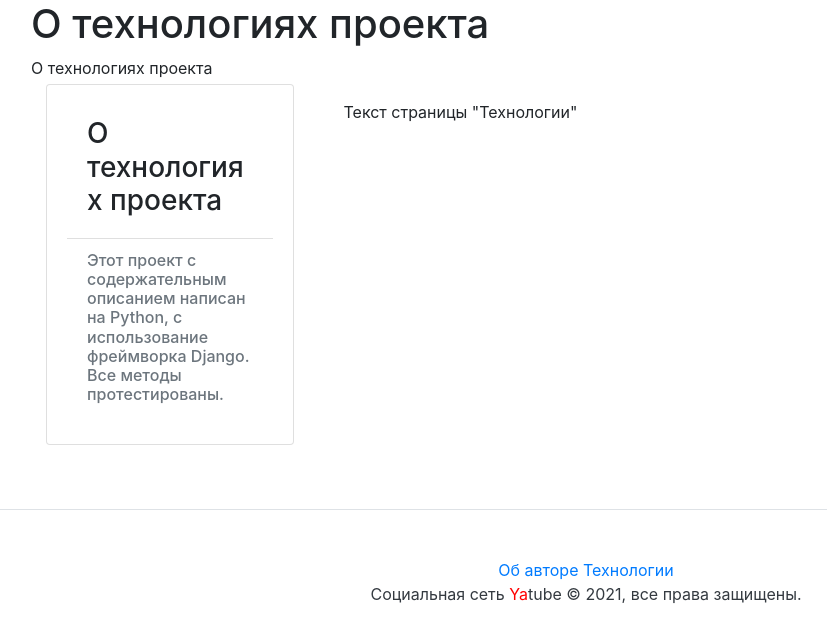
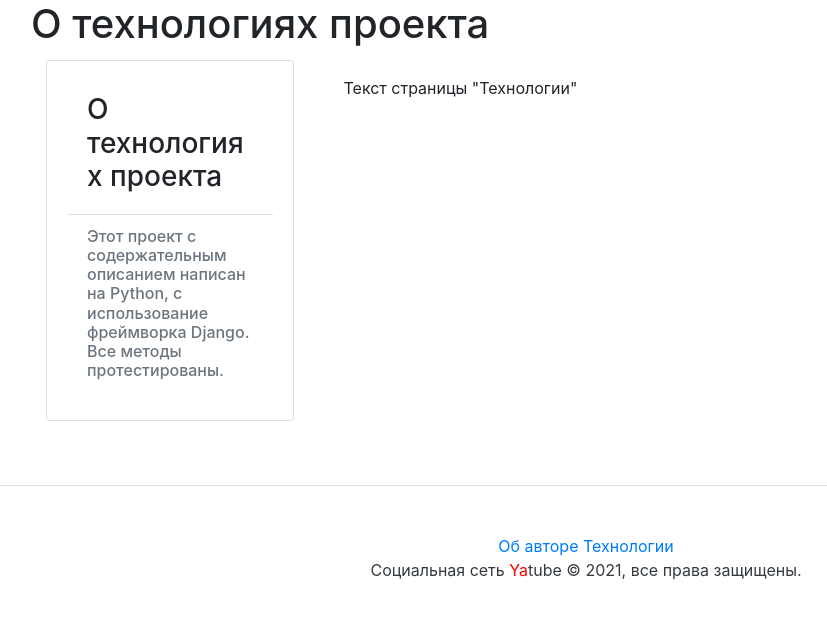
Before and after one commit to InaraShalfei/hw04_tests, a Django app: page /about/tech/ in a window 1280 px wide. Shown: the part 56-698 px from the top of the page, without its empty margins (54-881 px from the left). Run offline with Django 3.2, Linux system fonts and the light colour scheme; some libraries are stand-ins or nearby versions.

Commit message:
Unify templates

```diff
--- a/templates/about/tech.html
+++ b/templates/about/tech.html
@@ -1,7 +1,7 @@
 {% extends "base.html" %}
 {% block title %}Технологии{% endblock %}
+{% block header %}О технологиях проекта{% endblock %}
 {% block content %}
-{% block header %}О технологиях проекта{% endblock %}
 {% load user_filters %}
   <main role="main" class="container">
     <div class="row">
```
